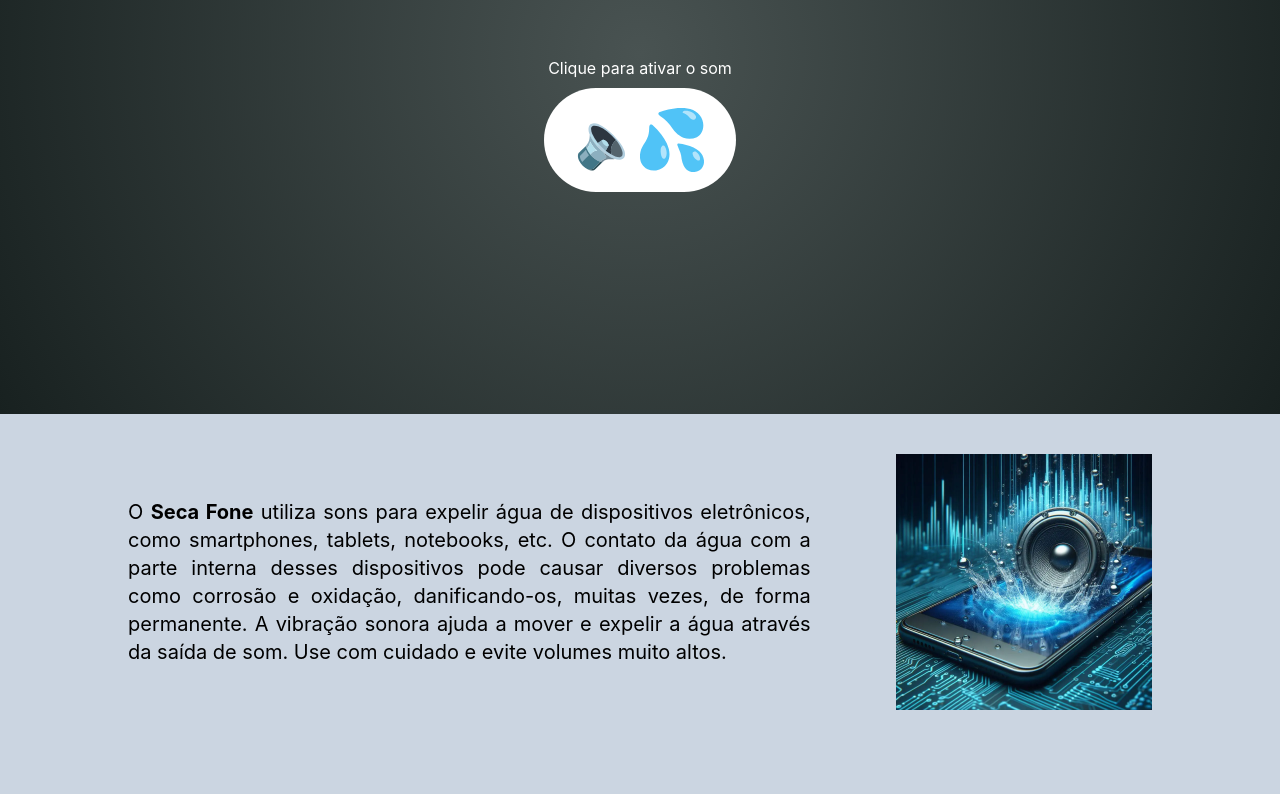
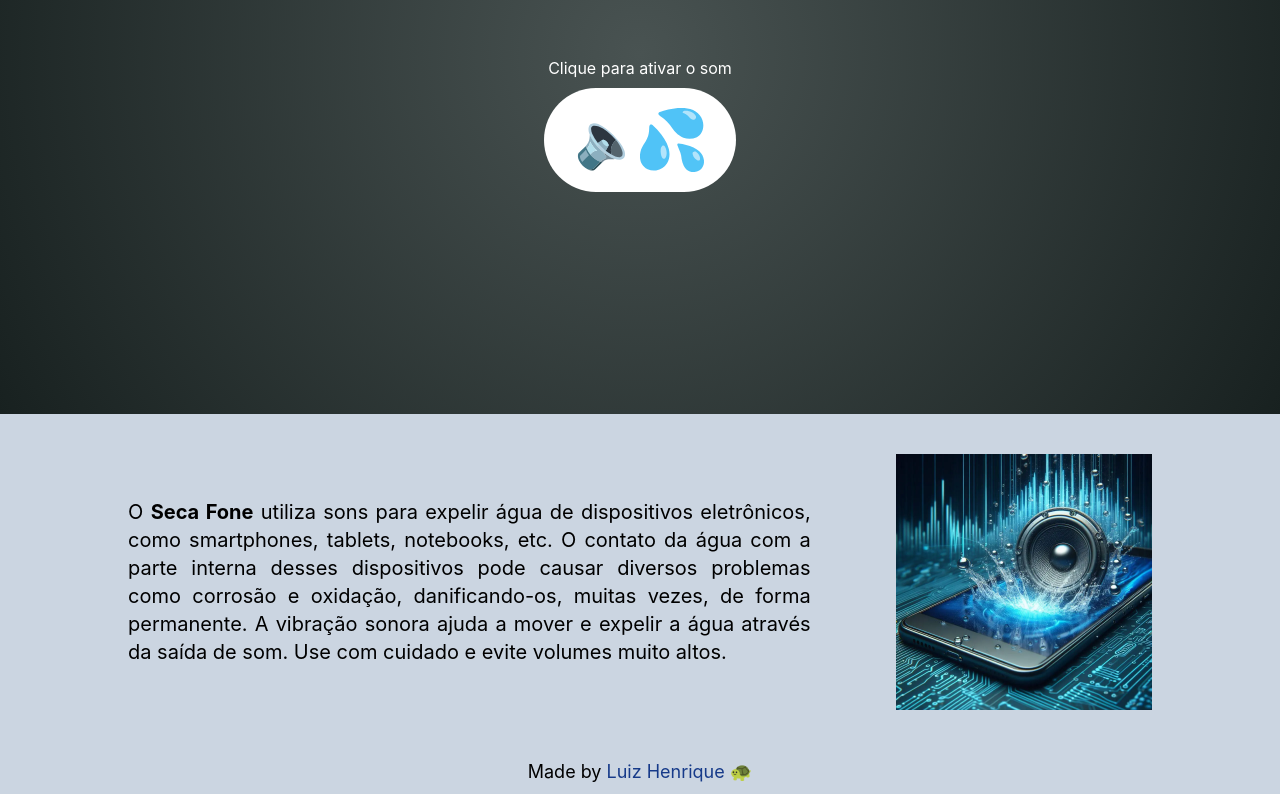
Before and after one commit to luizhf42/secafone, a Vue app: page / in a window 1280 px wide. Shown: the part 306-1100 px from the top of the page. Before the commit the page ends 1056 px from the top, so only its background shows below. Built offline with nearby package versions, Linux system fonts and the light colour scheme.

Commit message:
feat: add footer

```diff
--- a/src/App.vue
+++ b/src/App.vue
@@ -5,11 +5,13 @@
 		<Player />
 	</main>
 	<Explanation />
+	<Footer />
 </template>
 
 <script setup lang="ts">
 import Player from "./components/Player.vue";
 import Explanation from "./components/Explanation.vue";
+import Footer from "./components/Footer.vue";
 </script>
 
 <style scoped lang="postcss">
--- /dev/null
+++ b/src/components/Footer.vue
@@ -0,0 +1,26 @@
+<template>
+	<footer>
+		<p>
+			Made by
+			<a
+				href="https://www.linkedin.com/in/luizhf42"
+				rel="noopener noreferrer"
+				target="_blank"
+				>Luiz Henrique</a
+			>
+			🐢
+		</p>
+	</footer>
+</template>
+
+<script setup lang="ts"></script>
+
+<style lang="postcss">
+footer {
+	@apply w-full text-center py-2 md:text-lg;
+
+	a {
+		@apply text-anchor;
+	}
+}
+</style>
```
